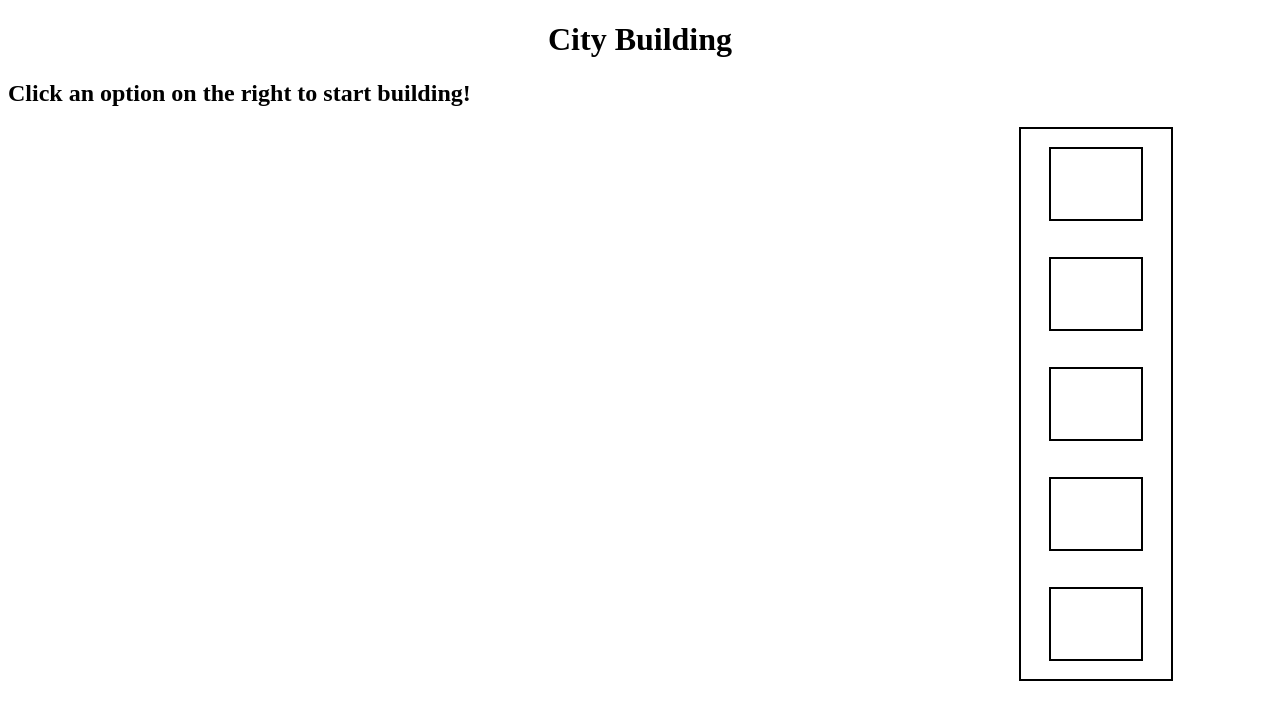
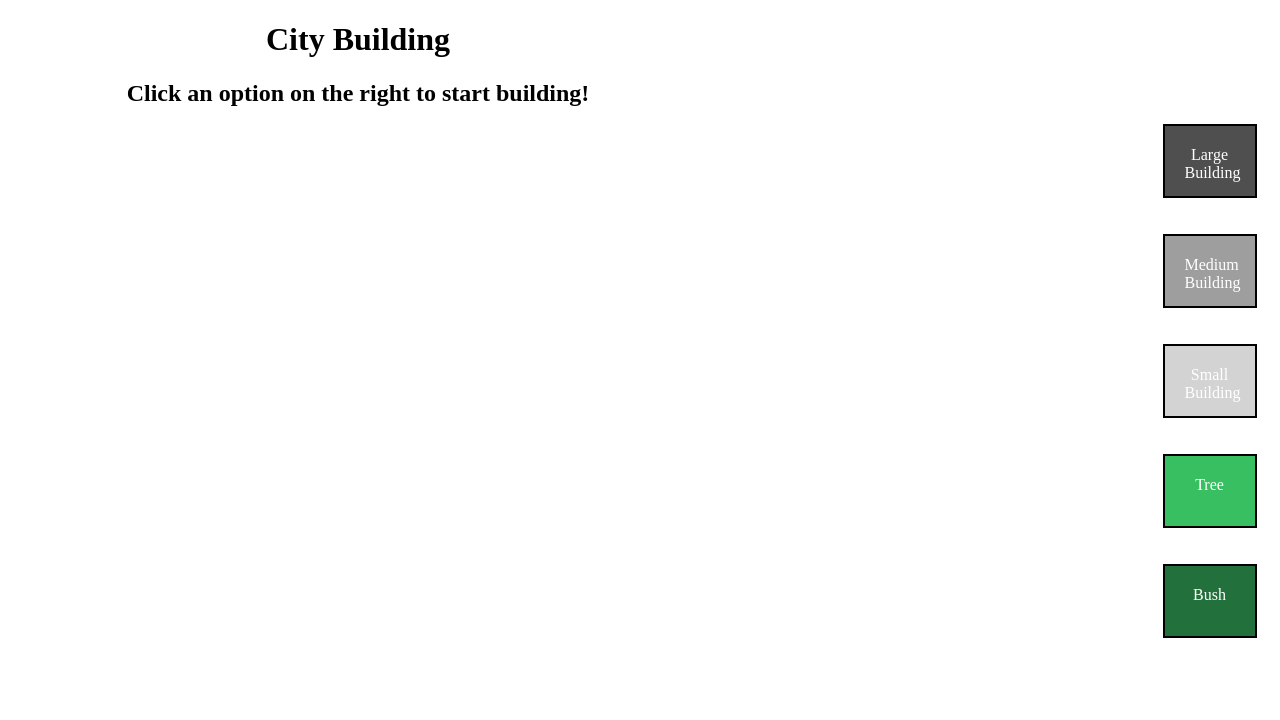
Before and after one commit to uacs337spring2019/final-project-hsin-yu-and-jessica, a website: page builder/builder.html in a window 1280 px wide. Drawn offline with Linux system fonts and the light colour scheme.

Commit message:
Finished appearance and added comments

```diff
--- a/builder/builder.css
+++ b/builder/builder.css
@@ -1,64 +1,67 @@
-h1 {
-  text-align: center;
+/*
+This .css creates the general look of the web page with the options of objects
+to drag into the environment on the right side of the page.
+*/
+
+body {
+  /* This disables text selection across various web browers */
+  -webkit-user-select: none;  /* Chrome all / Safari all */
+  -moz-user-select: none;     /* Firefox all */
+  -ms-user-select: none;      /* IE 10+ */
+  user-select: none;          /* Likely future */
 }
 
-#mydiv {
-  position: absolute;
-  z-index: 9;
-  background-color: #f1f1f1;
-  border: 1px solid #d3d3d3;
+#opening {
+  position: relative;
   text-align: center;
-}
-
-#mydivheader {
-  padding: 10px;
-  cursor: move;
-  z-index: 10;
-  background-color: #2196F3;
-  color: #fff;
+  z-index: 100;
+  width: 700px;
+  height: 75px;
 }
 
 #allobjects {
-  margin-left: 80%;
-  border: solid black 2px;
+  margin-left: auto;
+  margin-top: 10px;
+  margin-bottom: 10px;
   display: flex;
   flex-direction: column;
   justify-content: space-between;
-  text-align: center;
-  width: 150px;
+  width: 125px;
   height: 550px;
 }
 
+#ogLB, #ogMB, #ogSB, #ogTree, #ogBush {
+  position: relative;
+  z-index: 100;
+}
+
 .object {
-  z-index: 10;
-  cursor: move;
   border: solid black 2px;
   margin: auto;
   padding: 20px;
   width: 50px;
   height: 30px;
+  text-align: center;
   vertical-align: middle;
   color: white;
 }
 
-#large {
+.large {
   background-color: #4f4f4f;
 }
 
-#medium {
+.medium {
   background-color: #9e9e9e;
 }
 
-#small {
+.small {
   background-color: #d3d3d3;
 }
 
-#tree {
+.tree {
   background-color: #37bf62;
-  color: white;
 }
 
-#bush {
+.bush {
   background-color: #22703b;
-  color: white;
 }
```
